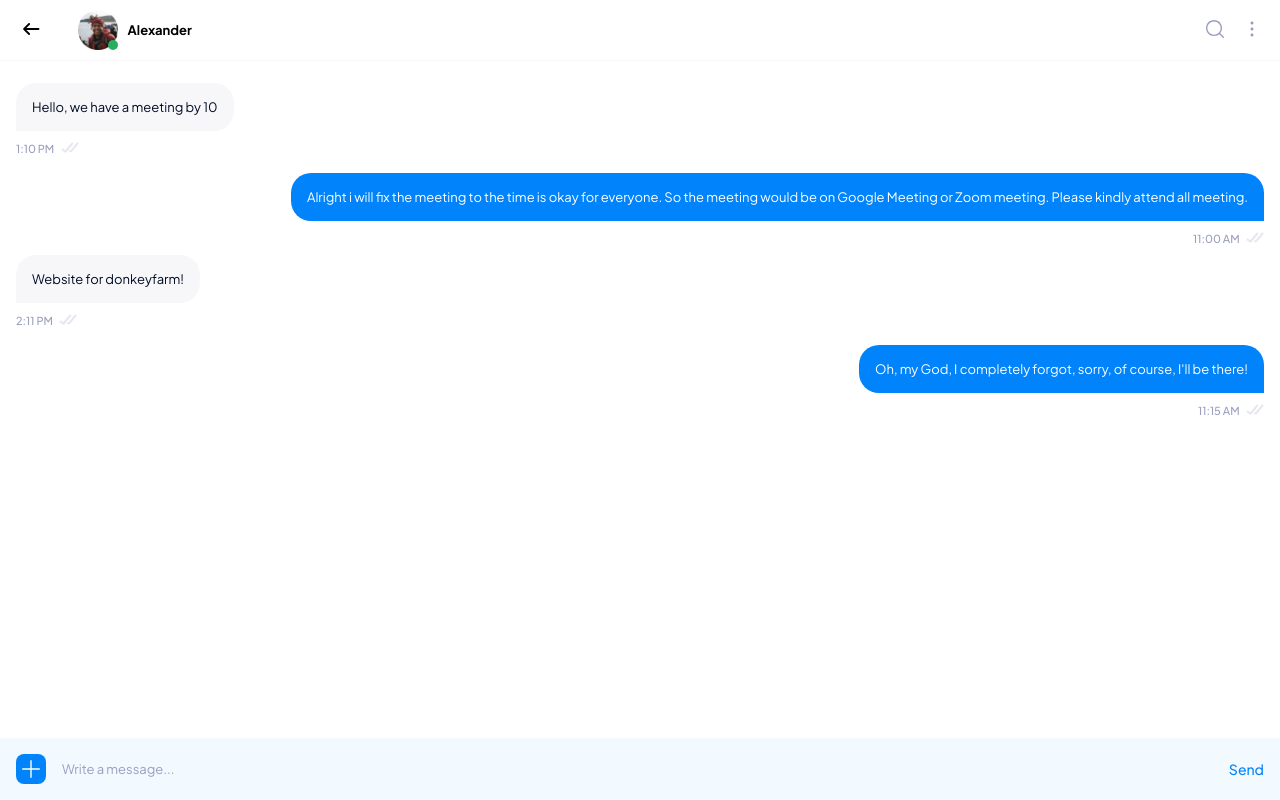
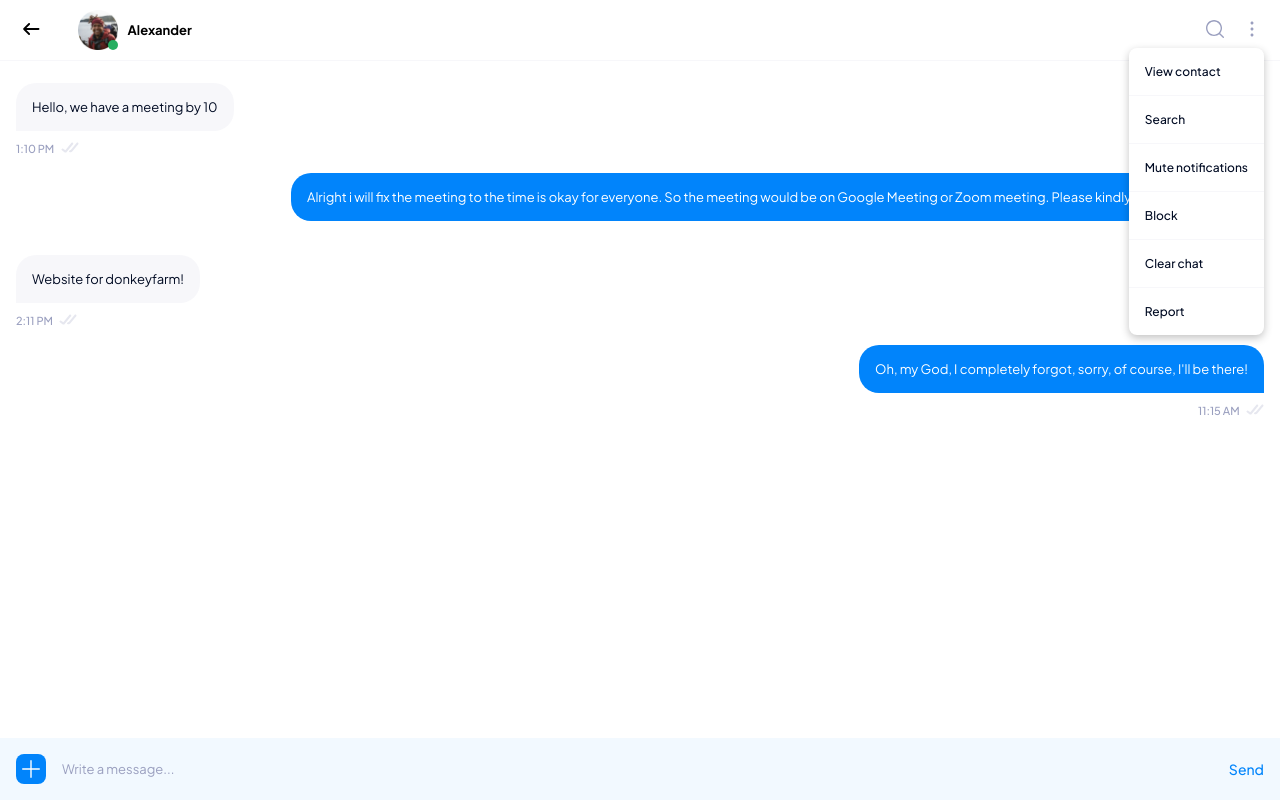
Before and after one commit to 9trocoder/mmekut, a React (Create React App) app: page /message in a window 1280 px wide. Both pictures are taken after a click on the button 1252 px from the left and 30 px from the top of the page. Built offline with nearby package versions, Linux system fonts and the light colour scheme.

Commit message:
added menu bar to the message page

```diff
--- a/src/components/ChatMessageHeader.js
+++ b/src/components/ChatMessageHeader.js
@@ -10,6 +10,7 @@ function ChatMessageModal({
   userStatus,
   searchIcon,
   moreIcon,
+  handleMoreIconClick,
   zIndex,
 }) {
   return (
@@ -30,7 +31,7 @@ function ChatMessageModal({
               </div>
               <div className="chatmessagemodal__cnt-topright">
                 <button>{searchIcon}</button>
-                <button>{moreIcon}</button>
+                <button onClick={handleMoreIconClick}>{moreIcon}</button>
               </div>
             </div>
             <div className="chatmessagemodal__cnt-bottom">{children}</div>
--- a/src/pages/messagepage/messagepage.css
+++ b/src/pages/messagepage/messagepage.css
@@ -58,3 +58,43 @@
 .chatMessageBottom__cnt input:focus {
   color: #111;
 }
+
+.showmessagemenu {
+  position: fixed;
+  display: flex;
+  flex-direction: column;
+  top: 0;left: 0;
+  bottom: 0;
+  right: 0;
+  z-index: 10003;
+}
+
+.showmessagemenuoverlay {
+  position: absolute;
+  top: 0;
+  left: 0;
+  right: 0;
+  bottom: 0;
+  z-index: 10004;
+}
+
+.showmessagemenubody {
+  position: absolute;
+  background-color: #ffffff;
+  right: 16px;
+  top: 3rem;
+  border-radius: 8px;
+  z-index: 10005;
+  box-shadow: rgba(0, 0, 0, 0.24) 0px 3px 8px;
+}
+
+.showmessagemenu-item {
+  padding: 16px 16px;
+  cursor: pointer;
+}
+
+.showmessagemenu-item p {
+  font-size: 12px;
+  font-weight: 500;
+  color: #000b23;
+}
--- a/src/pages/messagepage/messagepage.js
+++ b/src/pages/messagepage/messagepage.js
@@ -1,10 +1,10 @@
-import React from "react";
+import React, { useState } from "react";
 import { useNavigate } from "react-router-dom";
 import ChatMessageModal from "../../components/ChatMessageHeader";
 import LeftChat from "../../components/LeftChat";
 import {
-  addIconWhite,
   addIconWhiteSmall,
+  dividerr,
   headerBackIcon,
   otherIcon,
   readIcon,
@@ -15,6 +15,7 @@ import "./messagepage.css";
 import RightChat from "../../components/RightChat";
 
 function Messagepage() {
+  const [messageMenu, setMessageMenu] = useState(false);
   let navigate = useNavigate();
   const handleUserChatPageClose = () => {
     navigate("/chat");
@@ -30,6 +31,9 @@ function Messagepage() {
         userStatus={true}
         searchIcon={searchBig}
         moreIcon={otherIcon}
+        handleMoreIconClick={() => {
+          setMessageMenu(true);
+        }}
       >
         <LeftChat
           message="Hello, we have a meeting by 10"
@@ -53,11 +57,78 @@ function Messagepage() {
         />
         <div className="chatMessageBottom__cnt">
           <div className="cmbc_look">
-            <div className="chatMessageBottom__cnt-left">{addIconWhiteSmall}</div>
+            <div className="chatMessageBottom__cnt-left">
+              {addIconWhiteSmall}
+            </div>
             <input type="text" placeholder="Write a message..." />
           </div>
           <button>Send</button>
         </div>
+        {messageMenu && (
+          <div className="showmessagemenu">
+            <div
+              onClick={() => {
+                setMessageMenu(false);
+              }}
+              className="showmessagemenuoverlay"
+            />
+            <div className="showmessagemenubody">
+              <div
+                onClick={() => {
+                  setMessageMenu(false);
+                }}
+                className="showmessagemenu-item"
+              >
+                <p>View contact</p>
+              </div>
+              {dividerr}
+              <div
+                onClick={() => {
+                  setMessageMenu(false);
+                }}
+                className="showmessagemenu-item"
+              >
+                <p>Search</p>
+              </div>
+              {dividerr}
+              <div
+                onClick={() => {
+                  setMessageMenu(false);
+                }}
+                className="showmessagemenu-item"
+              >
+                <p>Mute notifications</p>
+              </div>
+              {dividerr}
+              <div
+                onClick={() => {
+                  setMessageMenu(false);
+                }}
+                className="showmessagemenu-item"
+              >
+                <p>Block</p>
+              </div>
+              {dividerr}
+              <div
+                onClick={() => {
+                  setMessageMenu(false);
+                }}
+                className="showmessagemenu-item"
+              >
+                <p>Clear chat</p>
+              </div>
+              {dividerr}
+              <div
+                onClick={() => {
+                  setMessageMenu(false);
+                }}
+                className="showmessagemenu-item"
+              >
+                <p>Report</p>
+              </div>
+            </div>
+          </div>
+        )}
       </ChatMessageModal>
     </>
   );
--- a/src/pages/workspacepage/workspacepage.css
+++ b/src/pages/workspacepage/workspacepage.css
@@ -335,7 +335,6 @@
   left: 0;
   bottom: 0;
   right: 0;
-  right: 0;
   z-index: 10001;
 }
 
```
